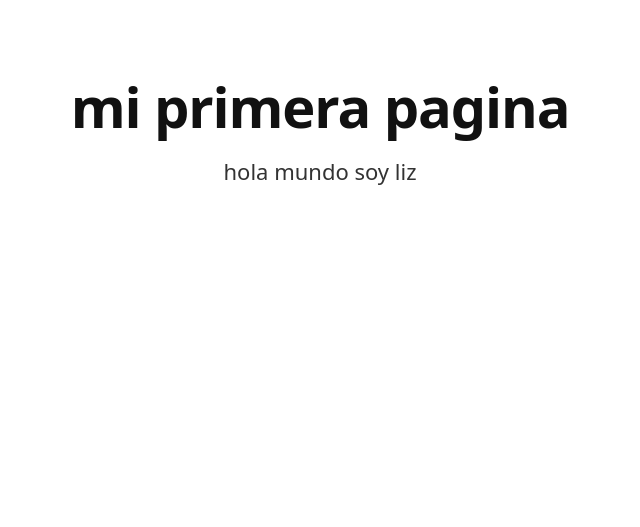
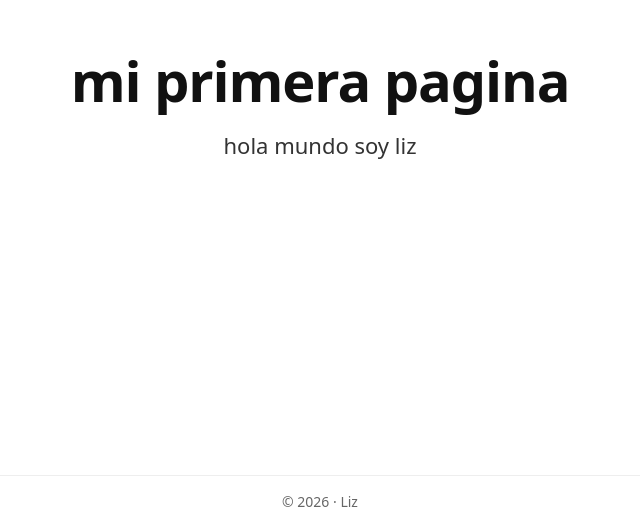
Before and after one commit to smartekh5/LizWeb, a plain HTML site: page index.html in a window 1280 px wide. Shown: the part 273-800 px from the top of the page, without its empty margins (320-960 px from the left). Drawn offline with Linux system fonts and the light colour scheme.

Commit message:
Refactor layout and add footer to index.html

```diff
--- a/index.html
+++ b/index.html
@@ -9,15 +9,16 @@
       margin:0;
       min-height:100vh;
       display:grid;
-      place-items:center;
+      grid-template-rows: 1fr auto;
       font-family: system-ui, -apple-system, Segoe UI, Roboto, Arial, sans-serif;
       background:#fff;
       color:#111;
     }
     main{
+      display:grid;
+      place-items:center;
       text-align:center;
       padding:24px;
-      max-width:600px;
     }
     h1{
       margin:0 0 12px;
@@ -31,12 +32,25 @@
       line-height:1.4;
       color:#333;
     }
+    footer{
+      text-align:center;
+      padding:16px;
+      font-size:14px;
+      color:#666;
+      border-top:1px solid #eee;
+    }
   </style>
 </head>
 <body>
   <main>
-    <h1>mi primera pagina</h1>
-    <p>hola mundo soy liz</p>
+    <div>
+      <h1>mi primera pagina</h1>
+      <p>hola mundo soy liz</p>
+    </div>
   </main>
+
+  <footer>
+    © 2026 · Liz
+  </footer>
 </body>
 </html>
```
